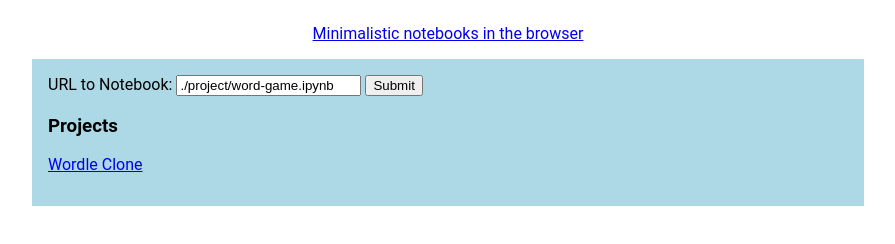
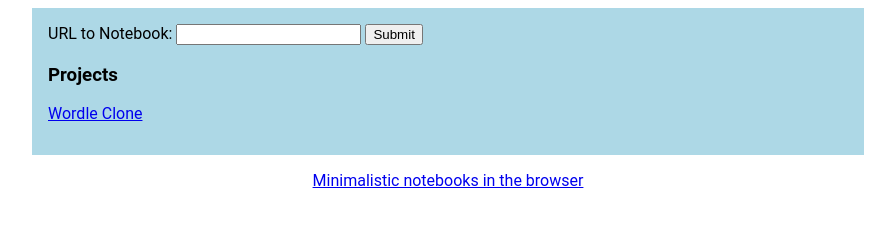
Before and after one commit to boomyville/python-project, a plain HTML site: page word-game/index.html in a window 1280 px wide. Shown: the whole page, without its empty margins (192-1087 px from the left). Drawn offline with nearby package versions, Linux system fonts and the light colour scheme; no server answers.

Commit message:
Update index.html

```diff
--- a/word-game/index.html
+++ b/word-game/index.html
@@ -8,24 +8,26 @@
   </head>
 
   <body>
-    <div class="container" style="text-align: center;">
-        <a href="https://gitlab.com/eduardobonet/nblite" target="_blank">Minimalistic notebooks in the browser</a>
-    </div >
+
 
     <div id="nb-selector" class="container">
         <form action="index.html" method="GET">
             <label for="fname">URL to Notebook:</label>
             <input type="text" id="url" name="url" required
-                value="./project/word-game.ipynb"
+                value=""
             >
             <input type="submit" value="Submit" style="display: inline;">
         </form>
 
         <h3>Projects</h3>
 
-        <p><a href="?url=./[project]/word-game.ipynb">Wordle Clone</a></p>
+        <p><a href="https://raw.githubusercontent.com/boomyville/python-project/main/word-game/project/wordgame.ipynb">Wordle Clone</a></p>
 
     </div>
+
+    <div class="container" style="text-align: center;">
+      <a href="https://gitlab.com/eduardobonet/nblite" target="_blank">Minimalistic notebooks in the browser</a>
+  </div >
 
     <div id="nb-content" class="container">
 
```
